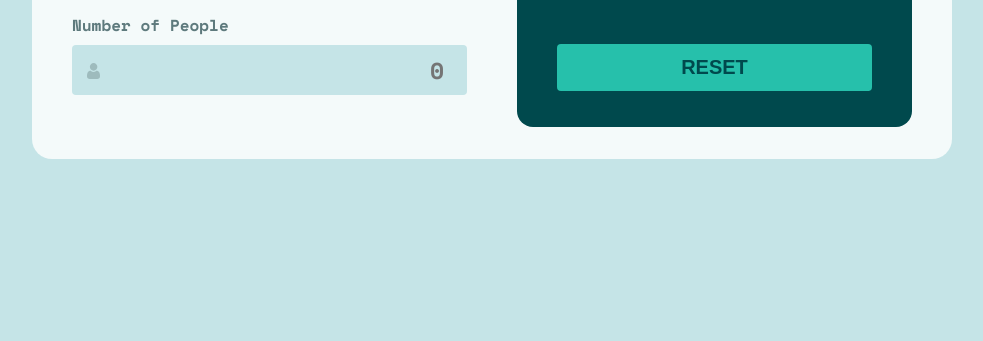
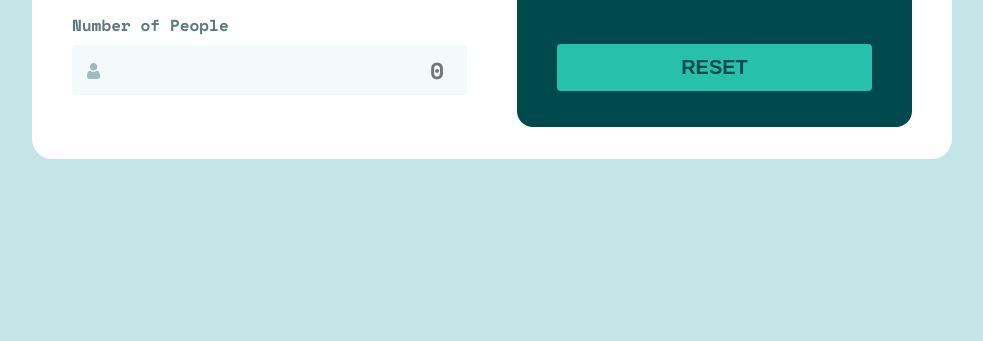
Before and after one commit to arnaudouttier/tip-calculator-app-main, a plain HTML site: page index.html in a window 1280 px wide. Shown: the part 459-800 px from the top of the page, without its empty margins (148-1131 px from the left). Drawn offline with nearby package versions, Linux system fonts and the light colour scheme.

Commit message:
color change

```diff
--- a/variables.css
+++ b/variables.css
@@ -59,7 +59,7 @@
   --border_radius_300: var(--size_3);
 
   /* INPUT */
-  --input_bg_color: var(--clr_200);
+  --input_bg_color: var(--clr_100);
   --input_text_color: var(--clr_600);
   --input_padding: var(--size_1);
   --input_border_radius: var(--size_05);
@@ -100,7 +100,7 @@
   /* CALCULATOR  */
 
   --calculator_width: min(100vw, var(--size_9));
-  --calculator_bg: var(--clr_100);
+  --calculator_bg: var(--clr_000);
   --calculator_border_radius: var(--size_4);
   --calculator_section_margin: var(--size_5);
   --calculator_grid_column_gap: 50px;
```
